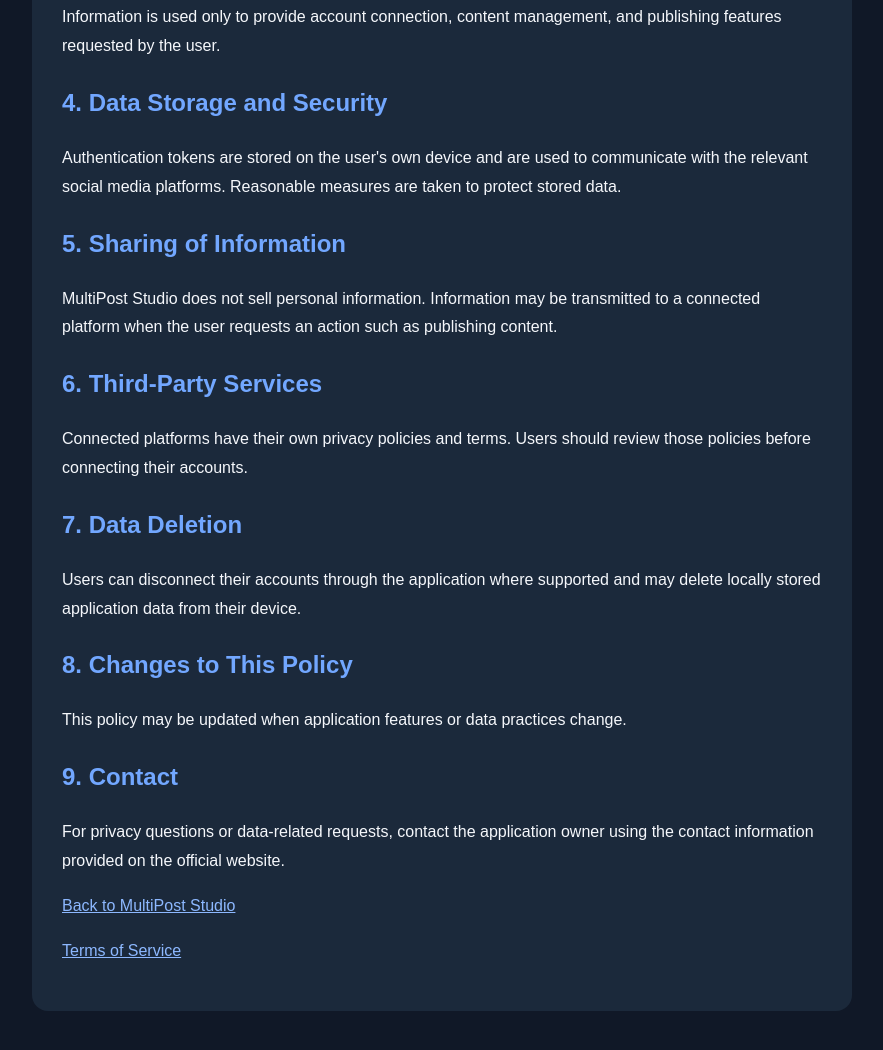
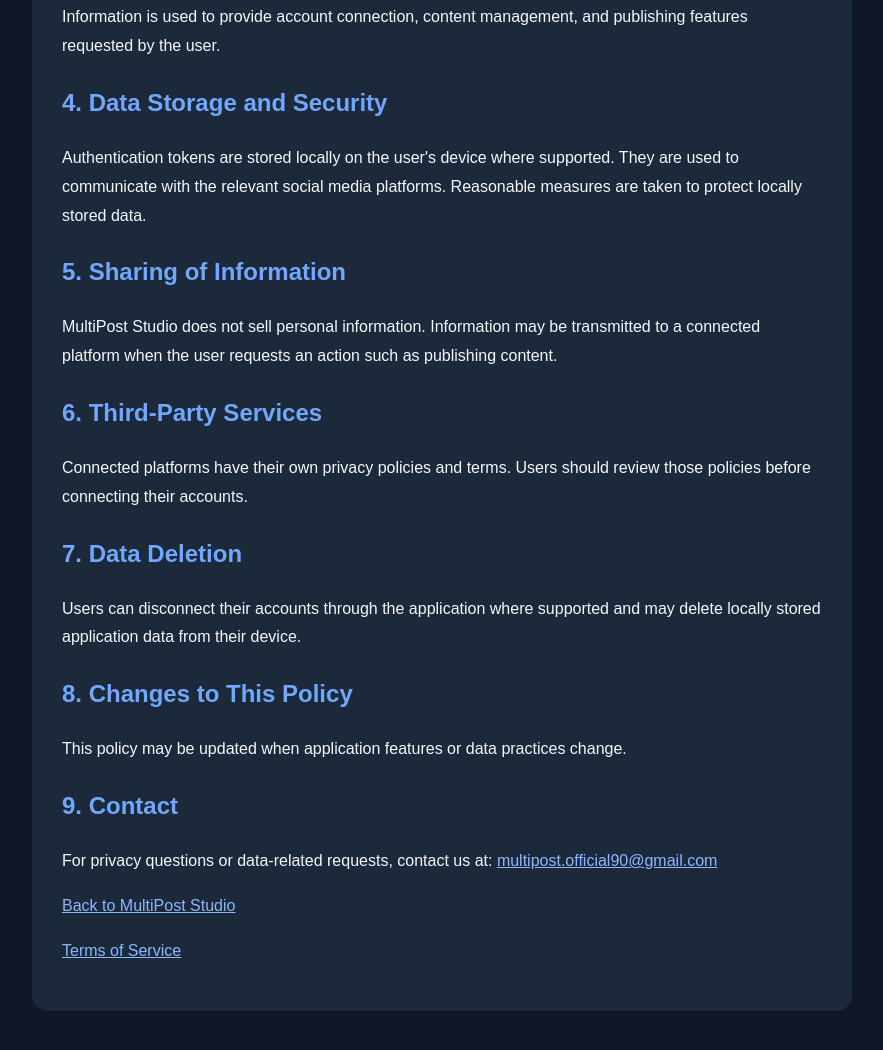
Before and after one commit to louai337/multipost-site, a plain HTML site: page privacy.html in a window 1280 px wide. Shown: the part 580-1630 px from the top of the page, without its empty margins (198-1081 px from the left). Drawn offline with Linux system fonts and the light colour scheme.

Commit message:
Update privacy.html

```diff
--- a/privacy.html
+++ b/privacy.html
@@ -1,4 +1,3 @@
-
 <!DOCTYPE html>
 <html lang="en">
 <head>
@@ -46,16 +45,17 @@
 
   <h2>3. How Information Is Used</h2>
   <p>
-    Information is used only to provide account connection,
+    Information is used to provide account connection,
     content management, and publishing features requested
     by the user.
   </p>
 
   <h2>4. Data Storage and Security</h2>
   <p>
-    Authentication tokens are stored on the user's own device
-    and are used to communicate with the relevant social media
-    platforms. Reasonable measures are taken to protect stored data.
+    Authentication tokens are stored locally on the user's
+    device where supported. They are used to communicate with
+    the relevant social media platforms. Reasonable measures
+    are taken to protect locally stored data.
   </p>
 
   <h2>5. Sharing of Information</h2>
@@ -87,9 +87,10 @@
 
   <h2>9. Contact</h2>
   <p>
-    For privacy questions or data-related requests, contact
-    the application owner using the contact information
-    provided on the official website.
+    For privacy questions or data-related requests, contact us at:
+    <a href="mailto:multipost.official90@gmail.com">
+      multipost.official90@gmail.com
+    </a>
   </p>
 
   <p><a href="index.html">Back to MultiPost Studio</a></p>
```
